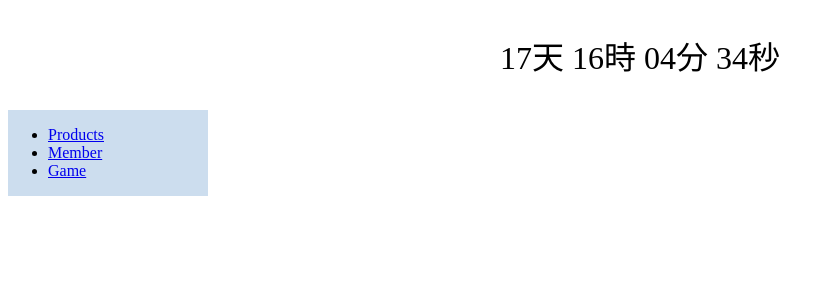
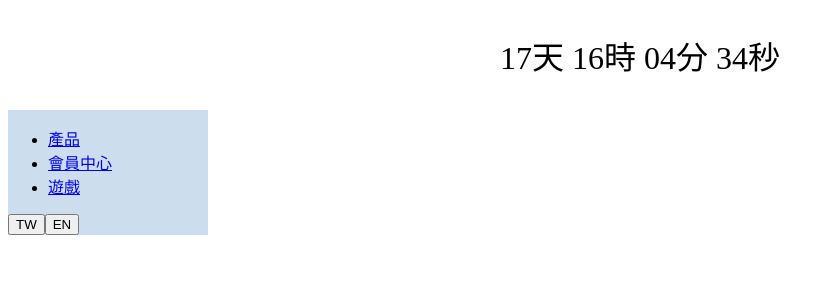
Before and after one commit to scars377/vue-qstudy, a Vue app: page / in a window 1280 px wide. Shown: the top 300 px of the page, without its empty margins (0-834 px from the left). Built offline with nearby package versions, Linux system fonts and the light colour scheme.

Commit message:
add i18n

```diff
--- a/package.json
+++ b/package.json
@@ -54,6 +54,7 @@
     "shelljs": "^0.7.6",
     "uglifyjs-webpack-plugin": "^1.1.1",
     "url-loader": "^0.5.8",
+    "vue-i18n": "^7.6.0",
     "vue-loader": "^13.3.0",
     "vue-router": "^3.0.1",
     "vue-style-loader": "^3.0.1",
--- /dev/null
+++ b/src/components/Locale.vue
@@ -0,0 +1,11 @@
+<template>
+  <router-view/>
+</template>
+
+<script>
+export default {
+  created() {
+    this.$i18n.locale = this.$route.params.locale;
+  },
+};
+</script>
--- a/src/components/Member.vue
+++ b/src/components/Member.vue
@@ -1,9 +1,9 @@
 <template>
   <div>
-    <label>Username</label>
+    <label>{{$t('username')}}</label>
     <input/>
     <br/>
-    <label>Password</label>
+    <label>{{$t('password')}}</label>
     <input/>
     <br/>
     <Cart/>
--- a/src/components/Sidebar.vue
+++ b/src/components/Sidebar.vue
@@ -2,17 +2,40 @@
   <div class="sidebar">
     <ul>
       <li>
-        <router-link to="/products">Products</router-link>
+        <router-link :to="route('products')">
+          {{$t('products')}}
+        </router-link>
       </li>
       <li>
-        <router-link to="/member">Member</router-link>
+        <router-link :to="route('member')">
+          {{$t('member')}}
+        </router-link>
       </li>
       <li>
-        <router-link to="/game">Game</router-link>
+        <router-link :to="route('game')">
+          {{$t('game')}}
+        </router-link>
       </li>
     </ul>
+    <div>
+      <button @click="setLocale('tw')">TW</button>
+      <button @click="setLocale('en')">EN</button>
+    </div>
   </div>
 </template>
+
+<script>
+export default {
+  methods: {
+    setLocale(locale) {
+      this.$i18n.locale = locale;
+    },
+    route(name) {
+      return `/${this.$i18n.locale}/${name}`;
+    },
+  },
+};
+</script>
 
 <style scoped>
 .sidebar{
--- /dev/null
+++ b/src/i18n.js
@@ -0,0 +1,30 @@
+import Vue from 'vue';
+import VueI18n from 'vue-i18n';
+
+Vue.use(VueI18n);
+
+// Ready translated locale messages
+const messages = {
+  tw: {
+    products: '產品',
+    member: '會員中心',
+    game: '遊戲',
+    username: '帳號',
+    password: '密碼',
+  },
+  en: {
+    products: 'Product',
+    member: 'Member',
+    game: 'Game',
+    username: 'Username',
+    password: 'Password',
+  },
+};
+
+// Create VueI18n instance with options
+const i18n = new VueI18n({
+  locale: 'tw', // set locale
+  messages, // set locale messages
+});
+
+export default i18n;
--- a/src/main.js
+++ b/src/main.js
@@ -3,6 +3,7 @@ import App from './App';
 
 import store from './store';
 import router from './router';
+import i18n from './i18n';
 
 Vue.config.productionTip = false;
 
@@ -11,5 +12,6 @@ new Vue({
   el: '#app',
   store,
   router,
+  i18n,
   render: h => h(App),
 });
```
Also changed, not shown: src/router.js (+10 -3 lines), 1 other file (tests, documents, lock files or other folders).
